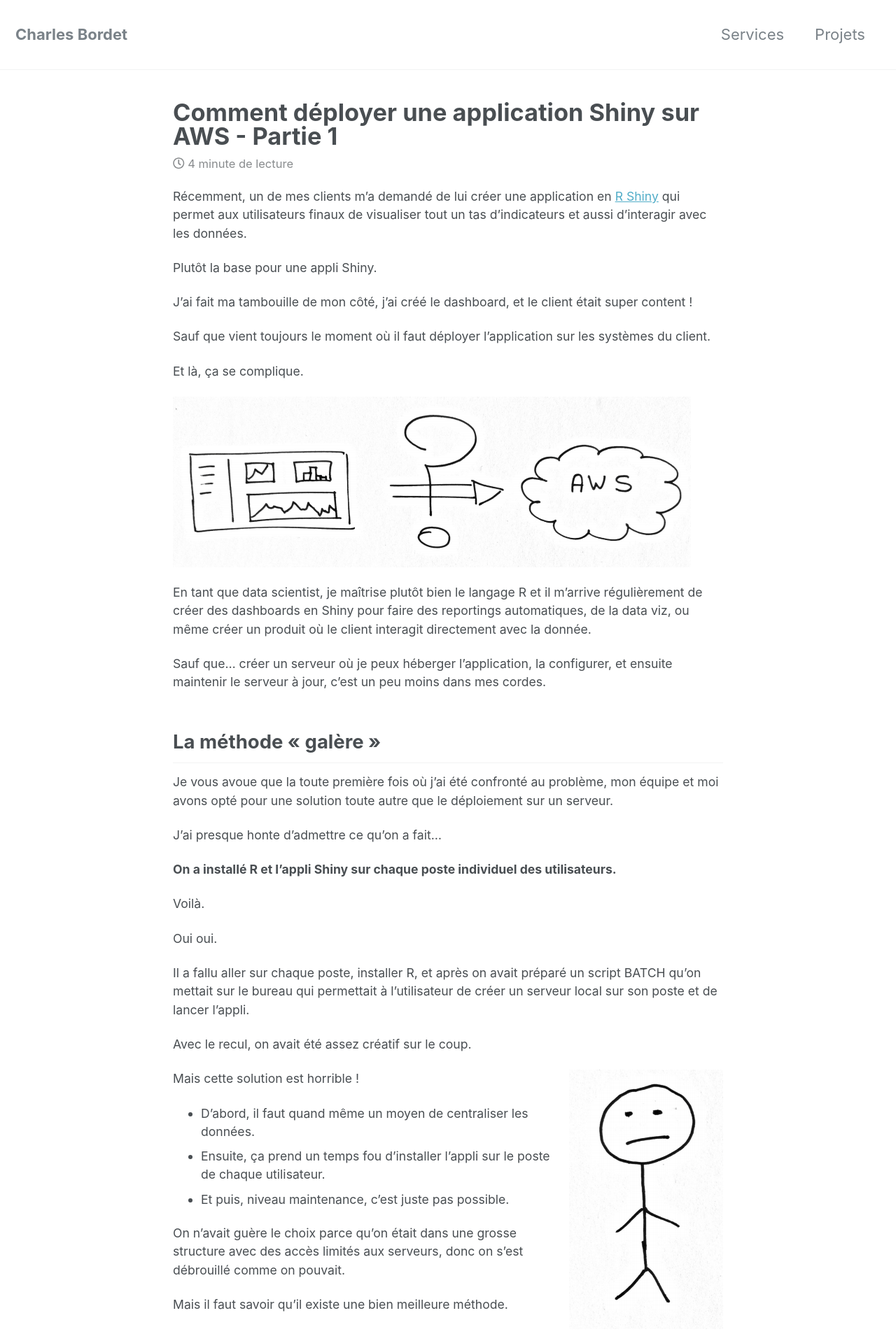
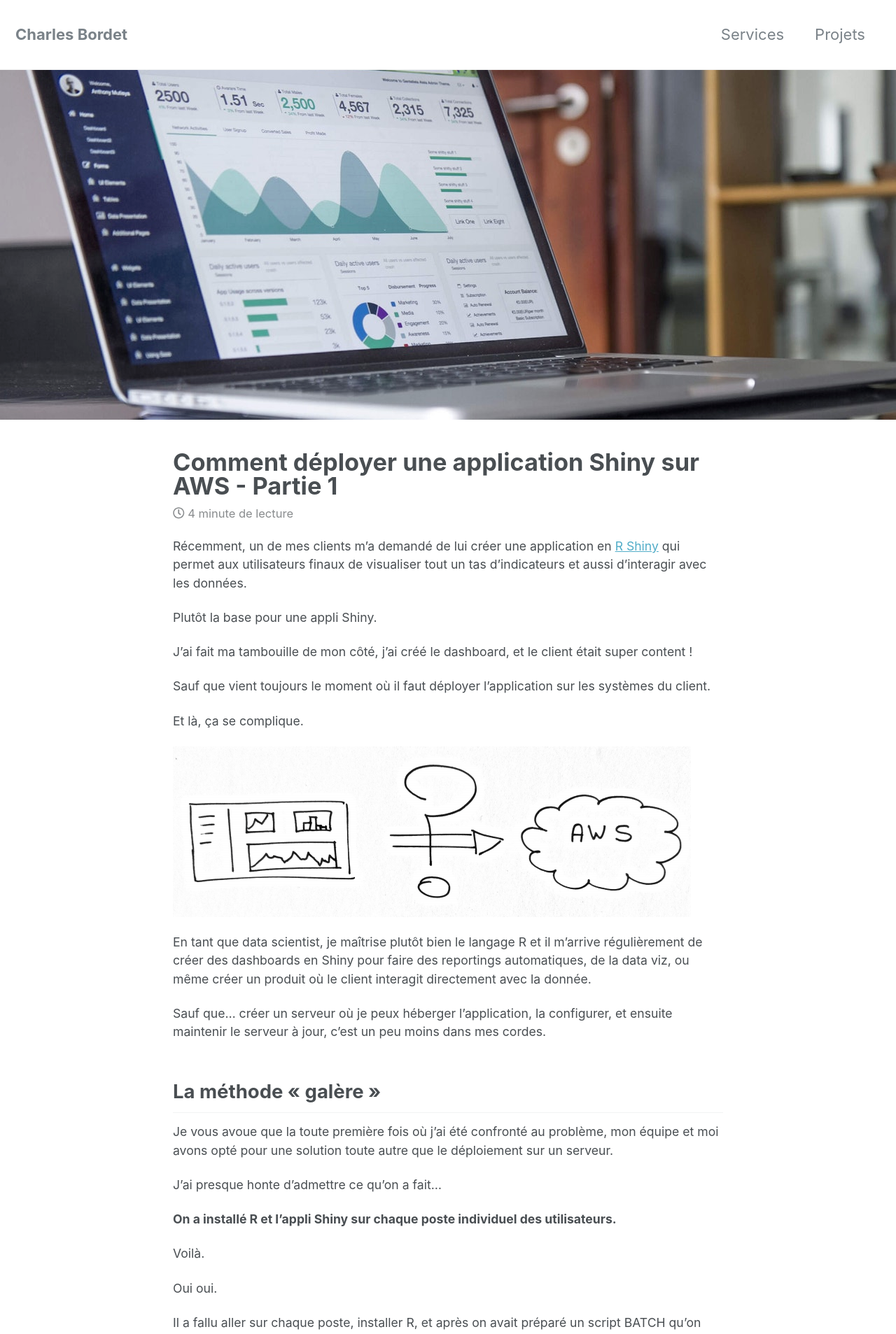
Before and after one commit to Huitziii/charlesbordet.com, a Jekyll site: the page built from _posts/2018-07-14-deployer-shiny-app-sur-aws-partie-1.markdown, in a window 1280 px wide. Shown: the top 1907 px of the page at 70% size. Built offline with Jekyll 4.4.1, drawn with Linux system fonts in a browser that asks for light colours; nearby versions of some CDN libraries.

Commit message:
added featured image on first post

```diff
--- a/_posts/2018-07-14-deployer-shiny-app-sur-aws-partie-1.markdown
+++ b/_posts/2018-07-14-deployer-shiny-app-sur-aws-partie-1.markdown
@@ -2,6 +2,8 @@
 layout: single
 title: "Comment déployer une application Shiny sur AWS - Partie 1"
 date: 2018-07-14
+header:
+    image: /assets/images/shiny-server-aws-part1-featured.png
 ---
 
 Récemment, un de mes clients m'a demandé de lui créer une application en [R Shiny](https://shiny.rstudio.com/) qui permet aux utilisateurs finaux de visualiser tout un tas d'indicateurs et aussi d'interagir avec les données.
```
Also changed, not shown: assets/images/shiny-server-aws-part1-featured.png (added).
